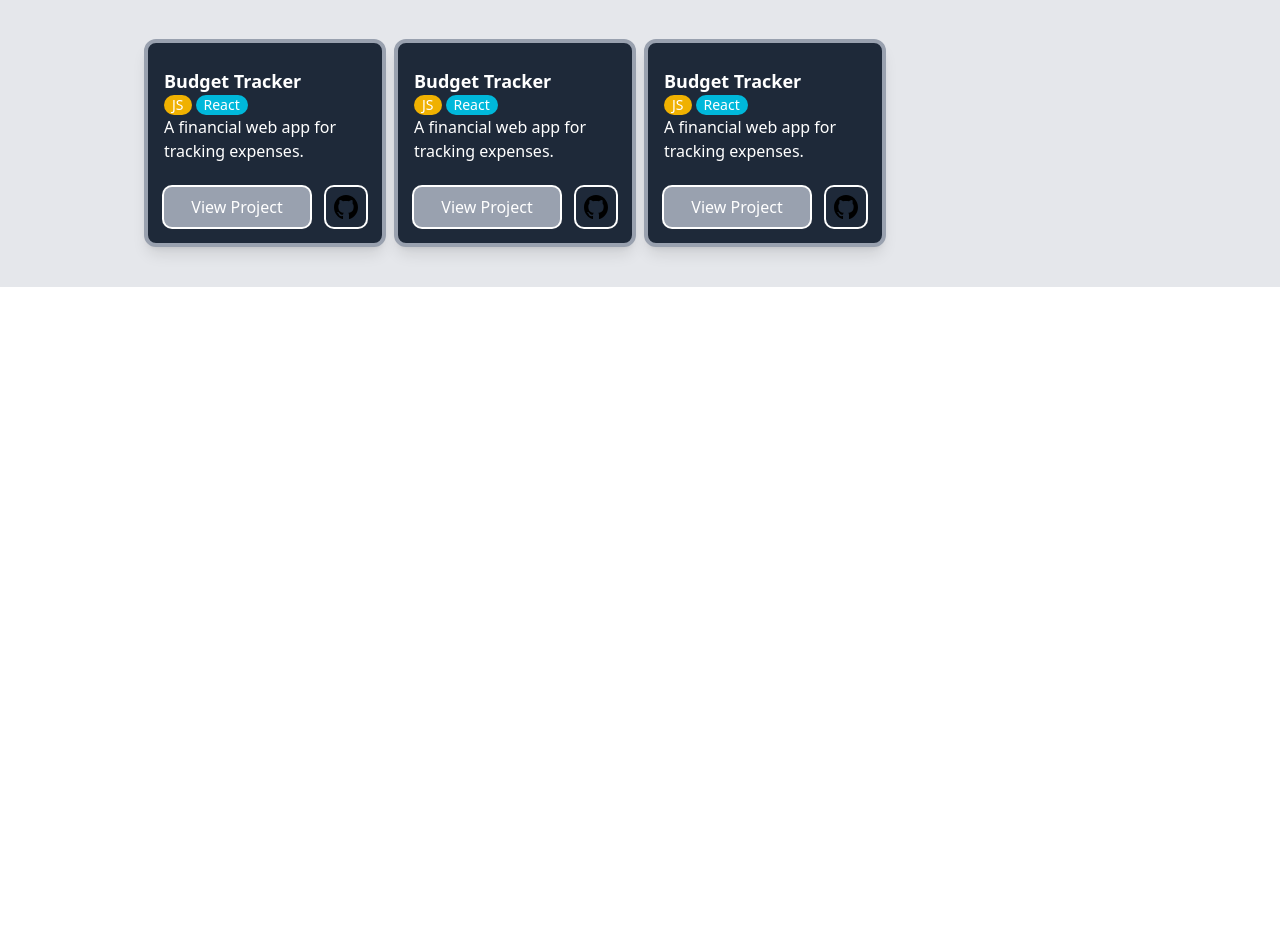
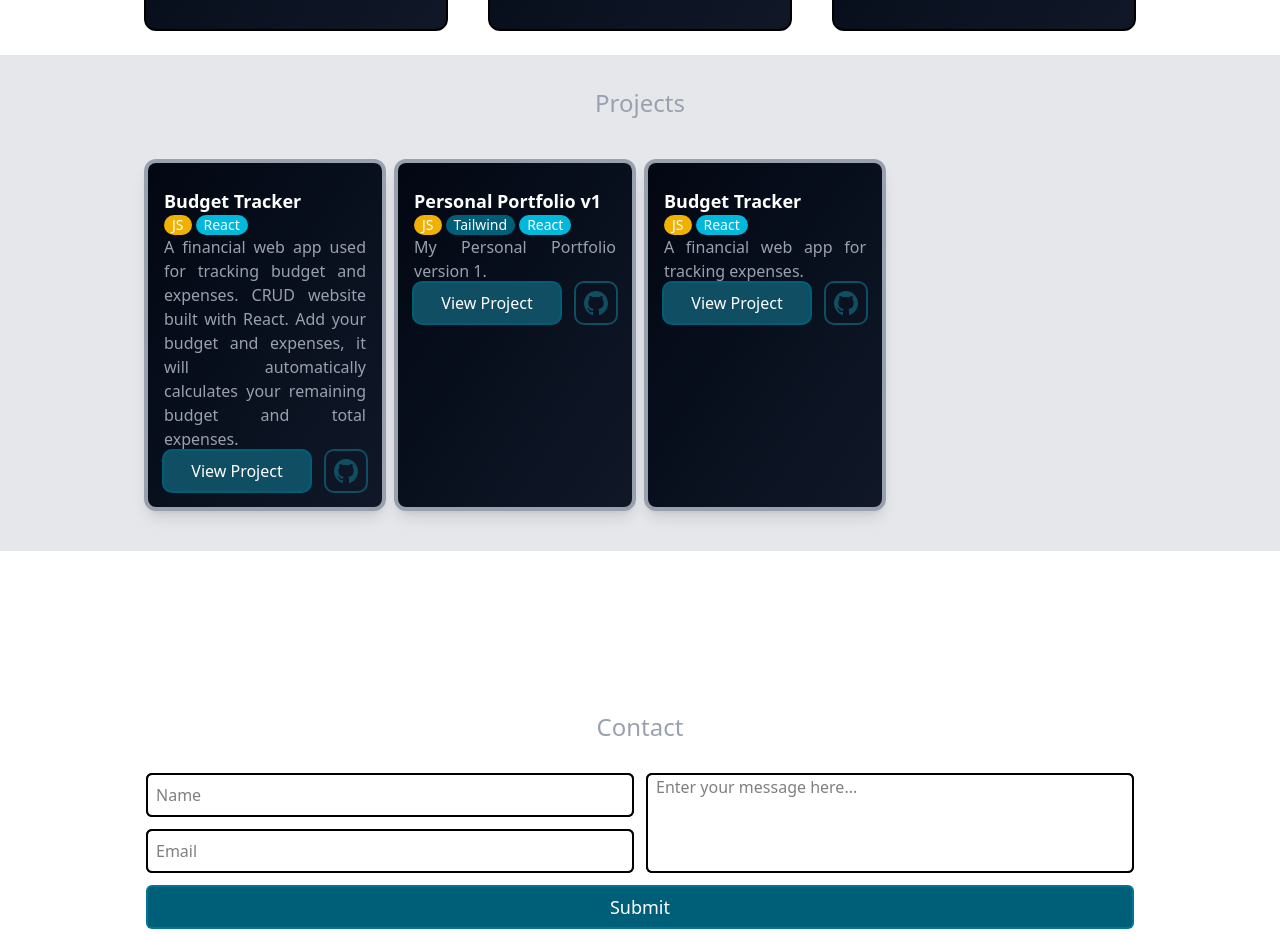
Before and after one commit to ZieksQ/Portfolio-v1, a React (Vite) app: page / in a window 1280 px wide. Shown: the part 1358-2292 px from the top of the page. Before the commit the page ends 1645 px from the top, so only its background shows below. Built offline with nearby package versions, Linux system fonts and the light colour scheme.

Commit message:
added new sections

```diff
--- a/package.json
+++ b/package.json
@@ -10,6 +10,7 @@
     "preview": "vite preview"
   },
   "dependencies": {
+    "@emailjs/browser": "^4.4.1",
     "@tailwindcss/vite": "^4.1.11",
     "react": "^19.1.0",
     "react-dom": "^19.1.0"
--- a/src/App.jsx
+++ b/src/App.jsx
@@ -1,5 +1,5 @@
 import { Fragment } from "react";
-import { Navigation, Hero, About, Projects, Services, Footer } from "./section/index.js";
+import { Navigation, Hero, About, Projects, Services, Contact, Footer } from "./section/index.js";
 
 function App() {
 
@@ -10,6 +10,8 @@
       <About />
       <Services />
       <Projects />
+      <Contact />
+      <Footer />
     </Fragment>
   )
 }
--- a/src/components/Project.jsx
+++ b/src/components/Project.jsx
@@ -3,25 +3,58 @@
 const Project = (props) => {
   return (
     <div
-      className={`lg:max-w-80 w-full mx-auto border-4 border-gray-400 rounded-xl shadow-lg bg-gray-800 text-white`}
+      className={`lg:max-w-80 w-full h-full mx-auto border-4 border-gray-400 rounded-xl shadow-lg bg-gradient-to-br from-gray-950 to-gray-900 text-white`}
     >
-      <div className={`mx-4 mt-6 mb-4`}>
+      <div className={`mx-4 mt-6 mb-4 flex flex-col`}>
         <h3 className={`text-lg font-bold`}>{props.title}</h3>
-        <div className={`gap-1 flex flex-wrap w-full`}>
-            {props.tag}
-        </div>
-        <p className={`text-md `}>{props.description}</p>
+        <div className={`gap-1 flex flex-wrap w-full`}>{props.tag}</div>
+        <p className={`text-md text-gray-400 text-justify`}>
+          {props.description}
+        </p>
 
         {/* Button Container */}
-        <div className={`flex space-x-4 mt-6`}>
+        <div className={`flex space-x-4 `}>
           <button
-            className={`py-2 px-4 flex-1 bg-gray-400 hover:bg-gray-500 active:bg-gray-600  ring-2 rounded-lg`}
+            className={`py-2 px-4 flex-1 bg-cyan-900 hover:bg-cyan-950 active:bg-gray-600  ring-2 ring-cyan-800 rounded-lg`}
           >
             View Project
           </button>
-          <button className={`p-2 ring-2  rounded-lg`}>
-            <a href={props.link}>
-              <img src={github} alt="github repository" className={`size-6`} />
+          <button
+            className={`p-2 ring-2 ring-cyan-900 hover:ring-cyan-950 rounded-lg`}
+          >
+            <a href={props.link} target="_blank" rel="noopener noreferrer">
+              <svg
+                width="24"
+                height="24"
+                viewBox="0 0 20 20"
+                version="1.1"
+                xmlns="http://www.w3.org/2000/svg"
+                xmlns:xlink="http://www.w3.org/1999/xlink"
+              >
+                <title>github [#142]</title>
+                <desc>Created with Sketch.</desc>
+                <defs></defs>
+                <g
+                  id="Page-1"
+                  stroke="none"
+                  stroke-width="1"
+                  fill="none"
+                  fill-rule="evenodd"
+                >
+                  <g
+                    id="Dribbble-Light-Preview"
+                    transform="translate(-140.000000, -7559.000000)"
+                    fill="#104e64"
+                  >
+                    <g id="icons" transform="translate(56.000000, 160.000000)">
+                      <path
+                        d="M94,7399 C99.523,7399 104,7403.59 104,7409.253 C104,7413.782 101.138,7417.624 97.167,7418.981 C96.66,7419.082 96.48,7418.762 96.48,7418.489 C96.48,7418.151 96.492,7417.047 96.492,7415.675 C96.492,7414.719 96.172,7414.095 95.813,7413.777 C98.04,7413.523 100.38,7412.656 100.38,7408.718 C100.38,7407.598 99.992,7406.684 99.35,7405.966 C99.454,7405.707 99.797,7404.664 99.252,7403.252 C99.252,7403.252 98.414,7402.977 96.505,7404.303 C95.706,7404.076 94.85,7403.962 94,7403.958 C93.15,7403.962 92.295,7404.076 91.497,7404.303 C89.586,7402.977 88.746,7403.252 88.746,7403.252 C88.203,7404.664 88.546,7405.707 88.649,7405.966 C88.01,7406.684 87.619,7407.598 87.619,7408.718 C87.619,7412.646 89.954,7413.526 92.175,7413.785 C91.889,7414.041 91.63,7414.493 91.54,7415.156 C90.97,7415.418 89.522,7415.871 88.63,7414.304 C88.63,7414.304 88.101,7413.319 87.097,7413.247 C87.097,7413.247 86.122,7413.234 87.029,7413.87 C87.029,7413.87 87.684,7414.185 88.139,7415.37 C88.139,7415.37 88.726,7417.2 91.508,7416.58 C91.513,7417.437 91.522,7418.245 91.522,7418.489 C91.522,7418.76 91.338,7419.077 90.839,7418.982 C86.865,7417.627 84,7413.783 84,7409.253 C84,7403.59 88.478,7399 94,7399"
+                        id="github-[#142]"
+                      ></path>
+                    </g>
+                  </g>
+                </g>
+              </svg>
             </a>
           </button>
         </div>
--- /dev/null
+++ b/src/section/Contact.jsx
@@ -0,0 +1,64 @@
+import emailjs from "@emailjs/browser";
+import { useRef } from "react";
+
+const Contact = () => {
+  const form = useRef();
+
+  const onSubmit = (e) => {
+    e.preventDefault();
+
+    emailjs
+      .sendForm(
+        import.meta.env.VITE_EMAILJS_SERVICE_ID,
+        import.meta.env.VITE_EMAILJS_TEMPLATE_ID,
+        form.current,
+        import.meta.env.VITE_EMAILJS_PUBLIC_KEY
+      )
+      .then(
+        () => {
+          alert("Message sent successfully!");
+          form.current.reset();
+        },
+        (error) => {
+          alert("Failed to send message, please try again", error);
+        }
+      );
+  };
+
+  return (
+    <section id="contact" className={`px-5 py-40 lg:max-w-screen-lg mx-auto`}>
+      <h3 className={`text-2xl text-gray-400 font-medium text-center`}>Contact</h3>
+      <form
+        onSubmit={onSubmit}
+        ref={form}
+        className={`mt-8 grid lg:grid-cols-2 lg:grid-rows-3 gap-4`}
+      >
+        <input
+          type="text"
+          name="name"
+          placeholder="Name"
+          className={`lg:col-start-1 lg:row-start-1 h-10 pl-2 text-md ring-2 rounded-sm outline-2 focus:outline-cyan-500`}
+        />
+        <input
+          type="email"
+          name="email"
+          placeholder="Email"
+          className={`lg:col-start-1 lg:row-start-2 h-10 pl-2 text-md ring-2 rounded-sm outline-2 focus:outline-cyan-500`}
+        />
+        <textarea
+          id=""
+          name="message"
+          placeholder="Enter your message here..."
+          className={`lg:col-start-2 lg:row-span-full h-24 pl-2 text-md ring-2 rounded-sm outline-2 focus:outline-cyan-500 resize-none`}
+        ></textarea>
+        <input
+          type="submit"
+          value="Submit"
+          className={`lg:row-start-3 lg:col-span-full py-1 bg-cyan-800 text-lg text-white ring-2 ring-cyan-700 hover:bg-cyan-900 active:bg-cyan-950 rounded-sm`}
+        />
+      </form>
+    </section>
+  );
+};
+
+export default Contact;
--- a/src/section/Footer.jsx
+++ b/src/section/Footer.jsx
@@ -2,7 +2,11 @@
 
 function Footer() {
   return (
-    <div>Footer</div>
+    <footer className={`bg-gray-900`}>
+      <div className={`h-25 lg:max-w-screen-lg mx-auto text-white flex items-center justify-center`}>
+        <p className={`text-medium`}>&copy;{new Date().getFullYear()} ZieksQ. All rights reserved.</p>
+      </div>
+    </footer>
   )
 }
 
--- a/src/section/Hero.jsx
+++ b/src/section/Hero.jsx
@@ -3,7 +3,7 @@
 
 const Hero = () => {
   return (
-    <section id="hero" className={`mt-15 w-full py-20 lg:py-30 lg:max-w-screen-lg  flex flex-col md:flex-row m-auto justify-center lg:items-center`}>
+    <section id="home" className={`mt-15 w-full py-20 lg:py-30 lg:max-w-screen-lg  flex flex-col md:flex-row m-auto justify-center lg:items-center`}>
         <div className={`px-6 lg:px-0 lg:w-[50%] order-2 mt-6 lg:mt-0`}>
 
             <h1 className={`text-6xl font-extrabold bg-gradient-to-r from-cyan-400 to-violet-400 bg-clip-text text-transparent uppercase`}>Laren Jay Acob</h1>
--- a/src/section/Navigation.jsx
+++ b/src/section/Navigation.jsx
@@ -10,7 +10,7 @@
   };
 
   return (
-    <header className={`fixed w-full top-0 left-0 bg-blue-400`}>
+    <header className={`fixed w-full top-0 left-0 bg-cyan-900`}>
       <nav
         className={`w-full lg:max-w-screen-xl lg:mx-auto py-4 px-8 lg:px-16 flex flex-wrap justify-between items-center`}
       >
@@ -57,7 +57,7 @@
               <li key={index}>
                 <a
                   href={e.id}
-                  className={`block w-full py-1 lg:py-0 lg:border-b-2 lg:hover:border-b-cyan-900 lg:border-b-transparent hover:text-cyan-900 cursor-pointer`}
+                  className={`block w-full py-1 lg:py-0 lg:border-b-2 lg:hover:border-b-cyan-600 lg:active:border-b-cyan-700 lg:border-b-transparent hover:text-cyan-600 active:text-cyan-700 cursor-pointer`}
                   onClick={handleMenuClick}
                 >
                   {e.title}
--- a/src/section/Projects.jsx
+++ b/src/section/Projects.jsx
@@ -3,13 +3,13 @@
 
 const Projects = () => {
   return (
-    <section className={`bg-gray-200 pt-2`}>
+    <section id="projects" className={`bg-gray-200 pt-2 scroll-mt-10`}>
       <div className={`lg:max-w-screen-lg mx-auto`}>
         <h3 className={`text-2xl text-gray-400 font-medium text-center mt-6`}>
         Projects
       </h3>
       <div
-        className={`grid md:grid-cols-3 lg:grid-cols-4  mx-4 py-10 gap-2 items-stretch`}
+        className={`grid md:grid-cols-3 lg:grid-cols-4 mx-4 py-10 gap-2 items-stretch`}
       >
         {projectLinks.map((e, index) => (
           <Project
--- a/src/section/index.js
+++ b/src/section/index.js
@@ -4,6 +4,7 @@
 import About from "./About.jsx";
 import Projects from "./Projects.jsx";
 import Services from "./Services.jsx";
+import Contact from "./Contact.jsx";
 
 export {
     Navigation,
@@ -12,4 +13,5 @@
     About,
     Projects,
     Services,
+    Contact,
 }
--- a/src/static/index.js
+++ b/src/static/index.js
@@ -1,4 +1,5 @@
-import {inbox} from "../assets/index.js";
+import { frontendImg, backendImg } from "../assets/index.js";
+
 
 // Export links etc.
 
@@ -10,79 +11,88 @@
   { title: "Contact", id: "#contact" },
 ];
 
-import { htmlImg, cssImg, jsImg, reactImg, tailwindImg } from "../assets/index.js";
+import {
+  htmlImg,
+  cssImg,
+  jsImg,
+  reactImg,
+  tailwindImg,
+} from "../assets/index.js";
 
 export const techstackLinks = [
   {
     img: htmlImg,
     title: "HTML",
-    link: "https://w3schools.com"
+    link: "https://w3schools.com",
   },
   {
     img: cssImg,
     title: "CSS",
-    link: "https://w3schools.com"
+    link: "https://w3schools.com",
   },
   {
     img: jsImg,
     title: "JavaScript",
-    link: "https://w3schools.com"
+    link: "https://w3schools.com",
   },
   {
     img: reactImg,
     title: "React",
-    link: "https://nodejs.org"
+    link: "https://nodejs.org",
   },
   {
     img: tailwindImg,
     title: "Tailwind CSS",
-    link: "https://tailwindcss.com"
+    link: "https://tailwindcss.com",
   },
 ];
 
 export const projectLinks = [
   {
     title: "Budget Tracker",
-    description: "A financial web app for tracking expenses.",
+    description: "A financial web app used for tracking budget and expenses. CRUD website built with React. Add your budget and expenses, it will automatically calculates your remaining budget and total expenses.",
     tags: [
-        {tag: "JS", color: "bg-yellow-500"},
-        {tag: "React", color: "bg-cyan-500"},
+      { tag: "JS", color: "bg-yellow-500" },
+      { tag: "React", color: "bg-cyan-500" },
     ],
     links: "github.com",
+  },
+  {
+    title: "Personal Portfolio v1",
+    description: "My Personal Portfolio version 1.",
+    tags: [
+      { tag: "JS", color: "bg-yellow-500" },
+      { tag: "Tailwind", color: "bg-cyan-800" },
+      { tag: "React", color: "bg-cyan-500" },
+    ],
+    links: "https://github.com/ZieksQ/Portfolio-v1",
   },
   {
     title: "Budget Tracker",
     description: "A financial web app for tracking expenses.",
     tags: [
-        {tag: "JS", color: "bg-yellow-500"},
-        {tag: "React", color: "bg-cyan-500"},
-    ],
-    links: "github.com",
-  },
-  {
-    title: "Budget Tracker",
-    description: "A financial web app for tracking expenses.",
-    tags: [
-        {tag: "JS", color: "bg-yellow-500"},
-        {tag: "React", color: "bg-cyan-500"},
+      { tag: "JS", color: "bg-yellow-500" },
+      { tag: "React", color: "bg-cyan-500" },
     ],
     links: "github.com",
   },
 ];
 
-import { frontendImg, backendImg } from "../assets/index.js";
 
 export const serviceLinks = [
   {
     title: "Frontend Development",
-    description: "lorem",
+    description:
+      "The frontend is the visual part of a website that users interact with, built using technologies like React and Tailwind CSS to create responsive and dynamic user experiences.",
     image: frontendImg,
   },
   {
     title: "Backend Development",
-    description: "lorem",
+    description:
+      " The backend is the behind-the-scenes system that handles data processing, server logic, and APIs, often powered by frameworks like ASP.NET Core to ensure secure and efficient functionality.",
     image: backendImg,
-  },{
+  },
+  {
     title: "Tech Stack",
     description: "HTML, CSS, JavaScript, React, Tailwind CSS",
     image: frontendImg,
```
Also changed, not shown: src/section/About.jsx (+6 -6 lines), 2 other files (tests, documents, lock files or other folders).
